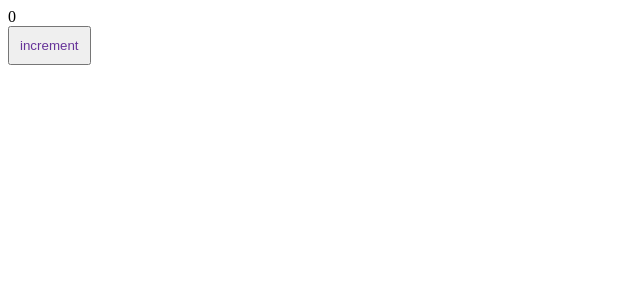
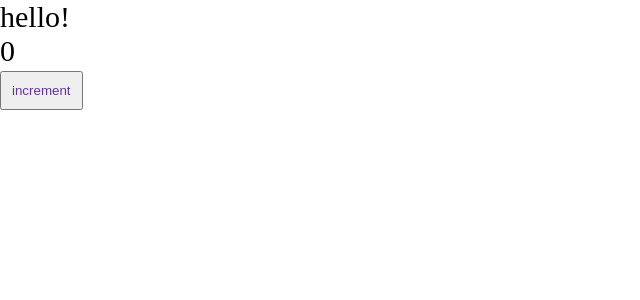
Before and after one commit to Strolse/react-app, a React app: page / in a window 1280 px wide. Shown: the top 300 px of the page, without its empty margins (0-640 px from the left). Built offline with nearby package versions, Linux system fonts and the light colour scheme.

Commit message:
added a plugin to separate css and js in production mode, set up css modules

```diff
--- a/package.json
+++ b/package.json
@@ -19,6 +19,7 @@
     "@types/webpack-dev-server": "^4.7.2",
     "css-loader": "^6.6.0",
     "html-webpack-plugin": "^5.5.0",
+    "mini-css-extract-plugin": "^2.5.3",
     "sass": "^1.49.9",
     "sass-loader": "^12.6.0",
     "style-loader": "^3.3.1",
--- /dev/null
+++ b/src/App.tsx
@@ -0,0 +1,14 @@
+import React from "react";
+import { Counter } from "./components/Counter";
+import "./index.scss"
+
+const App = ()=>{
+  return(
+    <div className="app">
+      hello!
+      <Counter/>
+    </div>
+  )
+}
+
+export default App;
--- a/src/components/Counter.scss
+++ b/src/components/Counter.module.scss
@@ -1,4 +1,4 @@
-button{
+.btn{
   padding: 10px;
   color: rebeccapurple;
 }
--- a/src/components/Counter.tsx
+++ b/src/components/Counter.tsx
@@ -1,5 +1,5 @@
 import React, { useState } from "react";
-import './Counter.scss';
+import classes from './Counter.module.scss';
 
 export const Counter = () => {
   const [state, setState] = useState(0);
@@ -9,9 +9,9 @@
   }
 
   return (
-    <div>
+    <div >
       <div>{state}</div>
-      <button onClick={increment}>increment</button>
+      <button className={classes.btn} onClick={increment}>increment</button>
     </div>
   )
 }
--- /dev/null
+++ b/src/index.scss
@@ -0,0 +1,9 @@
+*{
+  padding: 0;
+  margin: 0;
+  box-sizing: border-box;
+}
+
+.app{
+  font-size: 30px;
+}
--- a/src/index.tsx
+++ b/src/index.tsx
@@ -1,9 +1,9 @@
 import {render} from "react-dom";
-import { Counter } from "./components/Counter";
+import App from "./App";
 
 render(
   <div>
-    <Counter/>
+    <App/>
   </div>,
   document.getElementById('root')
 )
```
Also changed, not shown: src/global.d.ts (added, +7 -0 lines), 5 other files (tests, documents, lock files or other folders).
